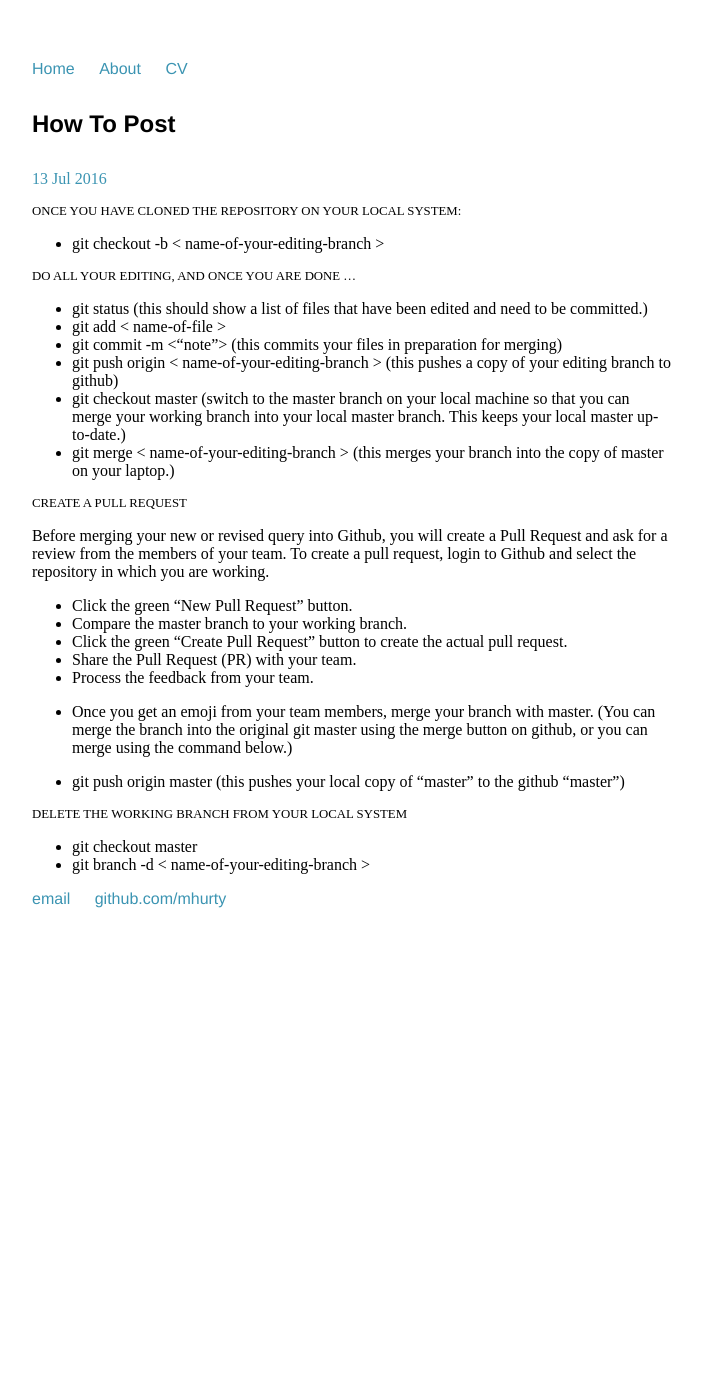
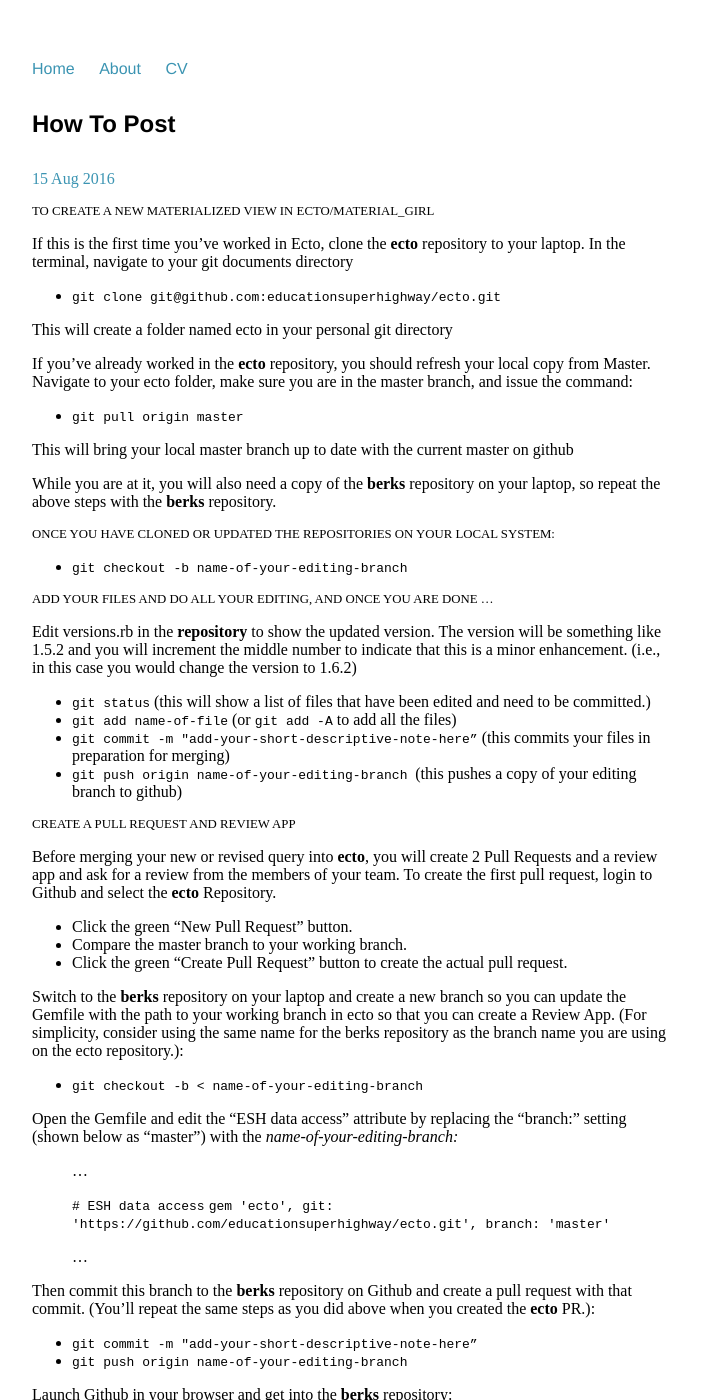
Before and after one commit to mhurty/mhurty.github.io, a Jekyll site: the page built from _posts/2016-07-13-how-to-post.md, in a window 1280 px wide and 1400 px high. Shown: the whole window, without its empty margins (288-990 px from the left). Built offline with Jekyll 4.4.1, drawn with Linux system fonts in a browser that asks for light colours; some of the changed text lies outside the part shown.

Commit message:
update instructions

```diff
--- a/_posts/2016-07-13-how-to-post.md
+++ b/_posts/2016-07-13-how-to-post.md
@@ -1,46 +1,97 @@
 ---
 layout: post
 title: "How To Post"
-date: 2016-07-13
+date: 2016-08-15
 ---
 
-Once you have cloned the repository on your local system:
+To create a new materialized view in Ecto/Material_Girl
+--
+
+If this is the first time you've worked in Ecto, clone the **ecto** repository to your laptop.
+In the terminal, navigate to your git documents directory
+
+- `git clone git@github.com:educationsuperhighway/ecto.git`
+
+This will create a folder named ecto in your personal git directory
+
+If you've already worked in the **ecto** repository, you should refresh your local copy from Master. Navigate to your ecto folder, make sure you are in the master branch, and issue the command:
+
+- `git pull origin master`
+
+This will bring your local master branch up to date with the current master on github
+
+While you are at it, you will also need a copy of the **berks** repository on your laptop, so repeat the above steps with the **berks** repository.
+
+Once you have cloned or updated the repositories on your local system:
 ---------------------------------------------------------
 
-- git checkout -b < name-of-your-editing-branch >
+- `git checkout -b name-of-your-editing-branch`
 
-do all your editing, and once you are done ...
+Add your files and do all your editing, and once you are done ...
 ----------------------------------------------
 
-- git status
-(this should show a list of files that have been edited and need to be committed.)
-- git add < name-of-file >
-- git commit -m <“note”>
+Edit versions.rb in the **repository** to show the updated version. The version will be something like 1.5.2 and you will increment the middle number to indicate that this is a minor enhancement. (i.e., in this case you would change the version to 1.6.2)
+
+- `git status`
+(this will show a list of files that have been edited and need to be committed.)
+- `git add name-of-file` (or `git add -A` to add all the files)
+- `git commit -m "add-your-short-descriptive-note-here”`
 (this commits your files in preparation for merging)
-- git push origin < name-of-your-editing-branch >
+- `git push origin name-of-your-editing-branch `
 (this pushes a copy of your editing branch to github)
-- git checkout master
-(switch to the master branch on your local machine so that you can merge your working branch into your local master branch. This keeps your local master up-to-date.)
-- git merge < name-of-your-editing-branch >
-(this merges your branch into the copy of master on your laptop.)
 
-create a pull request
-------------------------
-Before merging your new or revised query into Github, you will create a Pull Request and ask for a review from the members of your team. To create a pull request, login to Github and select the repository in which you are working.
+create a Pull Request and Review App
+--
+
+Before merging your new or revised query into **ecto**, you will create 2 Pull Requests and a review app and ask for a review from the members of your team. To create the first pull request, login to Github and select the **ecto** Repository.
 
 - Click the green "New Pull Request" button.
 - Compare the master branch to your working branch.
 - Click the green "Create Pull Request" button to create the actual pull request.
-- Share the Pull Request (PR) with your team.
+
+Switch to the **berks** repository on your laptop and create a new branch so you can update the Gemfile with the path to your working branch in ecto so that you can create a Review App. (For simplicity, consider using the same name for the berks repository as the branch name you are using on the ecto repository.):
+
+- `git checkout -b < name-of-your-editing-branch`
+
+Open the Gemfile and edit the "ESH data access" attribute by replacing the "branch:" setting (shown below as "master") with the _name-of-your-editing-branch:_
+
+>...
+
+> `# ESH data access`
+`gem 'ecto', git: 'https://github.com/educationsuperhighway/ecto.git', branch: 'master'`
+
+>...
+
+Then commit this branch to the **berks** repository on Github and create a pull request with that commit. (You'll repeat the same steps as you did above when you created the **ecto** PR.):
+
+- `git commit -m "add-your-short-descriptive-note-here”`
+- `git push origin name-of-your-editing-branch `
+
+Launch Github in your browser and get into the **berks** repository:
+
+- Click the green "New Pull Request" button.
+- Compare the master branch to your working branch.
+- Click the green "Create Pull Request" button to create the actual pull request.
+
+To create the Review App, use the tools on github to create the **berks** review app. <span style=background-color:yellow;>PROCESS TO BE FURTHER CLARIFIED HERE.</span>
+
+- Share the Pull Request (PR) and Review App with your team.
 - Process the feedback from your team.
-- Once you get an emoji from your team members, merge your branch with master.
-(You can merge the branch into the original git master using the merge button on github, or you can merge using the command below.)
+- Once you get an emoji from your team members (at least one analyst and one developer), merge your **ecto** branch with master.
 
-- git push origin master
-(this pushes your local copy of "master" to the github "master")
+Be sure you are working in **ecto** -- the **berks** editing branch should *not* be merged. (And once the review process is complete and your **ecto** branch has been merged, you should delete the working branch in **berks**.)
 
-delete the working branch from your local system
+In **ecto** on your local system:
+
+- `git checkout master`
+- `git pull origin master`
+- `git merge test`
+- `git push origin master`
+
+(this pushes your local editing branch into your local master then pushes the local master to the github .master.)
+
+Switch to **berks** and delete the working branch from your local system
 ------------------------------------------------
 
-- git checkout master
-- git branch -d < name-of-your-editing-branch >
+- `git checkout master`
+- `git branch -d name-of-your-editing-branch`
```
Also changed, not shown: 2 other files.
